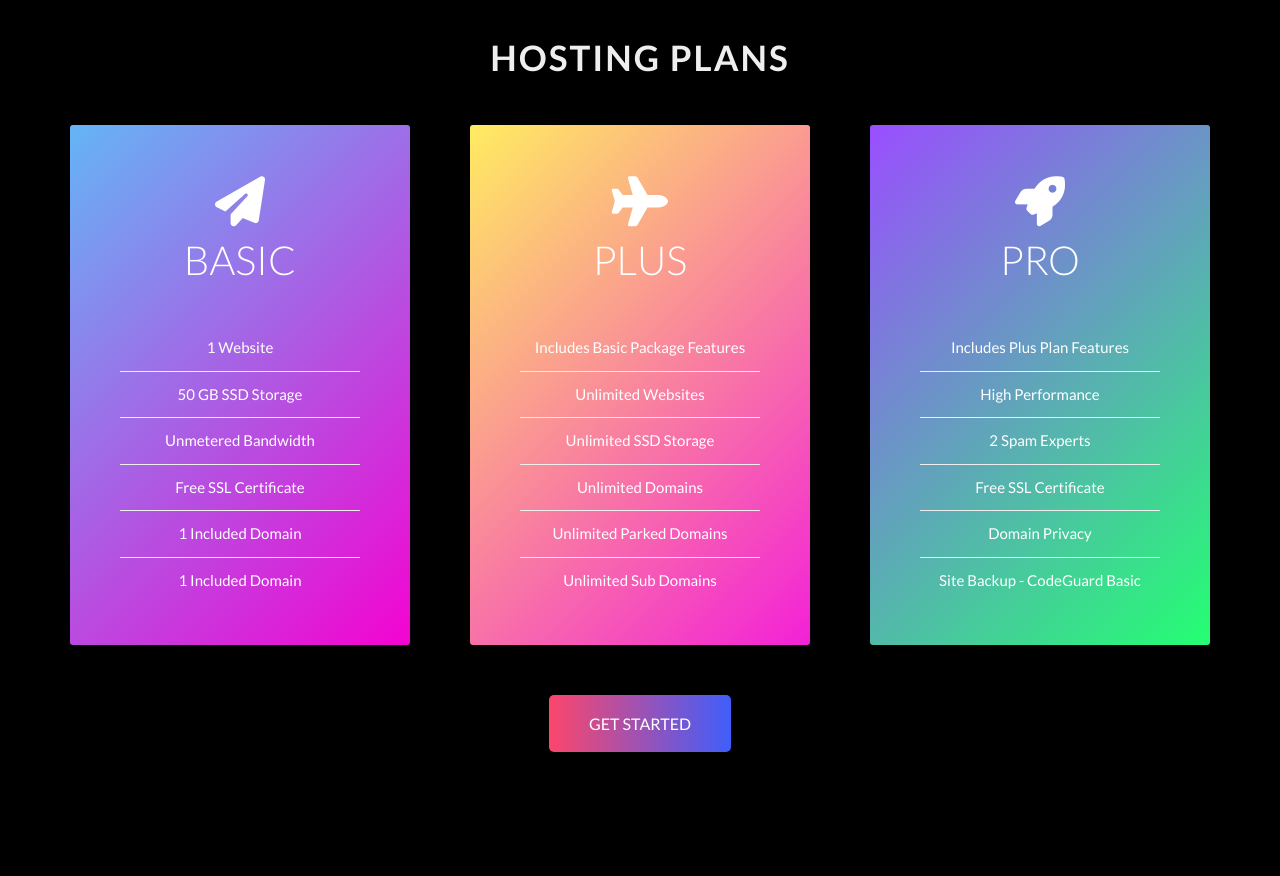
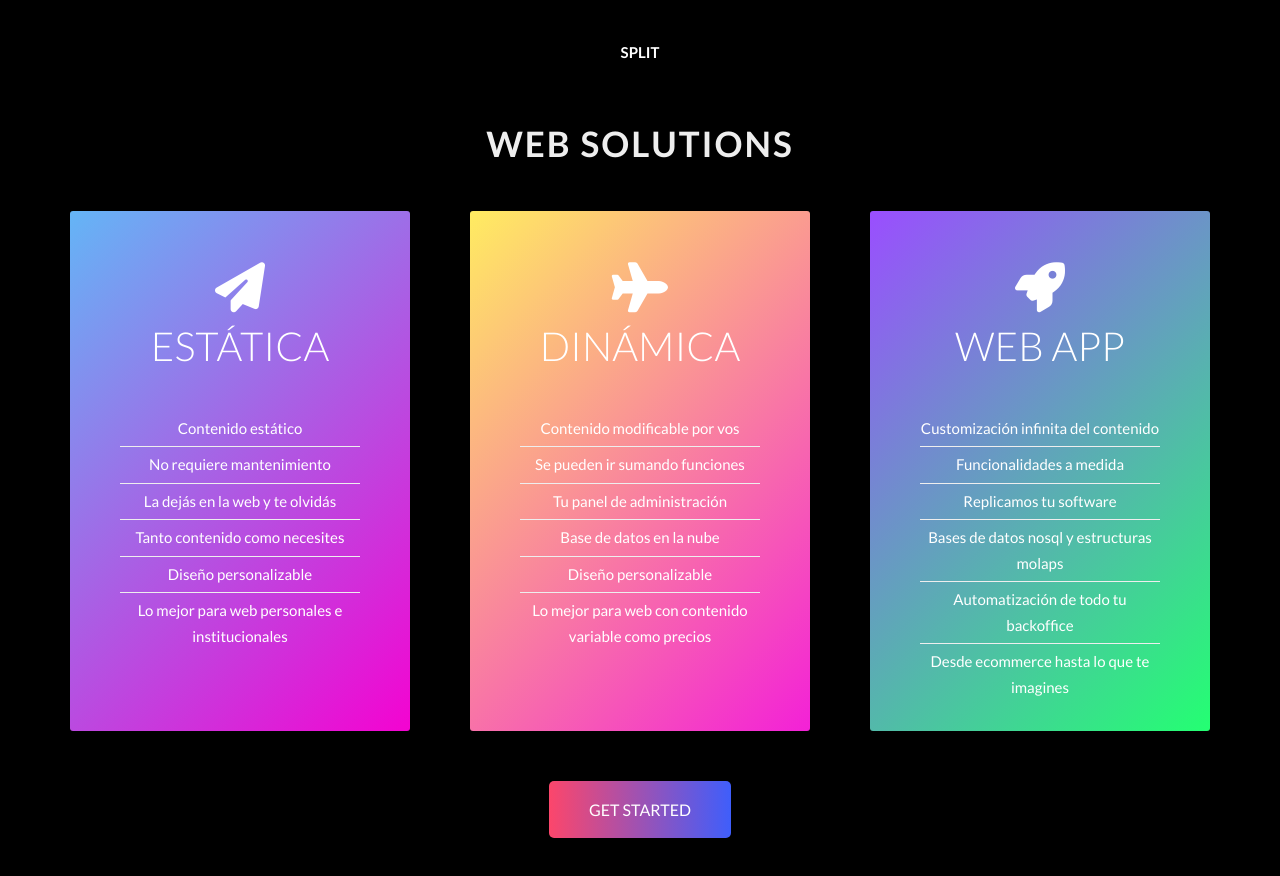
Before and after one commit to bcmfranco/split, a plain HTML site: page index.html in a window 1280 px wide. Before the commit the page ends 800 px from the top, so only its background shows below. Drawn offline with Linux system fonts and the light colour scheme.

Commit message:
Add content

```diff
--- a/index.html
+++ b/index.html
@@ -10,13 +10,14 @@
       rel="stylesheet"
     />
     <link rel="stylesheet" href="styles/styles.css" />
-    <title>Flipping Cards</title>
+    <title>Split</title>
   </head>
   <body>
     <section class="section-plans" id="section-plans">
       <div class="u-center-text u-margin-bottom-big">
+        <h1 class="heading-primary">Split</h1>
         <h2 class="heading-secondary">
-          Hosting Plans
+            Web solutions
         </h2>
       </div>
 
@@ -26,25 +27,26 @@
             <div class="card__side card__side--front-1">
               <div class="card__title card__title--1">
                 <i class="fas fa-paper-plane"></i>
-                <h4 class="card__heading">Basic</h4>
+                <h4 class="card__heading">Estática</h4>
               </div>
 
               <div class="card__details">
                 <ul>
-                  <li>1 Website</li>
-                  <li>50 GB SSD Storage</li>
-                  <li>Unmetered Bandwidth</li>
-                  <li>Free SSL Certificate</li>
-                  <li>1 Included Domain</li>
-                  <li>1 Included Domain</li>
+                    <li>Contenido estático</li>
+                    <li>No requiere mantenimiento</li>
+                    <li>La dejás en la web y te olvidás</li>
+                    <li>Tanto contenido como necesites</li>
+                    <li>Diseño personalizable</li>
+                    <li>Lo mejor para web personales e institucionales</li>
                 </ul>
               </div>
             </div>
             <div class="card__side card__side--back card__side--back-1">
               <div class="card__cta">
                 <div class="card__price-box">
-                  <p class="card__price-only">Only</p>
-                  <p class="card__price-value">$2.95/mo*</p>
+                  <p class="card__price-only">Desde</p>
+                  <p class="card__price-value">$20 USD</p>
+                  <p class="card__price-only">único pago</p>
                 </div>
                 <a href="#popup" class="btn btn--white">Select</a>
               </div>
@@ -57,25 +59,26 @@
             <div class="card__side card__side--front-2">
               <div class="card__title card__title--2">
                 <i class="fas fa-plane"></i>
-                <h4 class="card__heading">Plus</h4>
+                <h4 class="card__heading">DINÁMICA</h4>
               </div>
 
               <div class="card__details">
                 <ul>
-                  <li>Includes Basic Package Features</li>
-                  <li>Unlimited Websites</li>
-                  <li>Unlimited SSD Storage</li>
-                  <li>Unlimited Domains</li>
-                  <li>Unlimited Parked Domains</li>
-                  <li>Unlimited Sub Domains</li>
+                    <li>Contenido modificable por vos</li>
+                    <li>Se pueden ir sumando funciones</li>
+                    <li>Tu panel de administración</li>
+                    <li>Base de datos en la nube</li>
+                    <li>Diseño personalizable</li>
+                    <li>Lo mejor para web con contenido variable como precios</li>
                 </ul>
               </div>
             </div>
             <div class="card__side card__side--back card__side--back-2">
               <div class="card__cta">
                 <div class="card__price-box">
-                  <p class="card__price-only">Only</p>
-                  <p class="card__price-value">$5.45/mo*</p>
+                  <p class="card__price-only">Desde</p>
+                  <p class="card__price-value">$65 USD</p>
+                  <p class="card__price-only">único pago</p>
                 </div>
                 <a href="#popup" class="btn btn--white">Select</a>
               </div>
@@ -88,25 +91,26 @@
             <div class="card__side card__side--front-3">
               <div class="card__title card__title--3">
                 <i class="fas fa-rocket"></i>
-                <h4 class="card__heading">Pro</h4>
+                <h4 class="card__heading">WEB APP</h4>
               </div>
 
               <div class="card__details">
                 <ul>
-                  <li>Includes Plus Plan Features</li>
-                  <li>High Performance</li>
-                  <li>2 Spam Experts</li>
-                  <li>Free SSL Certificate</li>
-                  <li>Domain Privacy</li>
-                  <li>Site Backup - CodeGuard Basic</li>
+                    <li>Customización infinita del contenido</li>
+                    <li>Funcionalidades a medida</li>
+                    <li>Replicamos tu software</li>
+                    <li>Bases de datos nosql y estructuras molaps</li>
+                    <li>Automatización de todo tu backoffice</li>
+                    <li>Desde ecommerce hasta lo que te imagines</li>
                 </ul>
               </div>
             </div>
             <div class="card__side card__side--back card__side--back-3">
               <div class="card__cta">
                 <div class="card__price-box">
-                  <p class="card__price-only">Only</p>
-                  <p class="card__price-value">$13.95/mo</p>
+                    <p class="card__price-only">Desde</p>
+                    <p class="card__price-value">$100 USD</p>
+                    <p class="card__price-only">único pago</p>
                 </div>
                 <a href="#popup" class="btn btn--white">Select</a>
               </div>
--- a/styles/styles.css
+++ b/styles/styles.css
@@ -271,8 +271,8 @@
 
   .card__details ul li {
     text-align: center;
-    font-size: 1.5rem;
-    padding: 1rem;
+    font-size: 15px;
+    padding: 5px 0px;
   }
 
   .card__details ul li:not(:last-child) {
```
